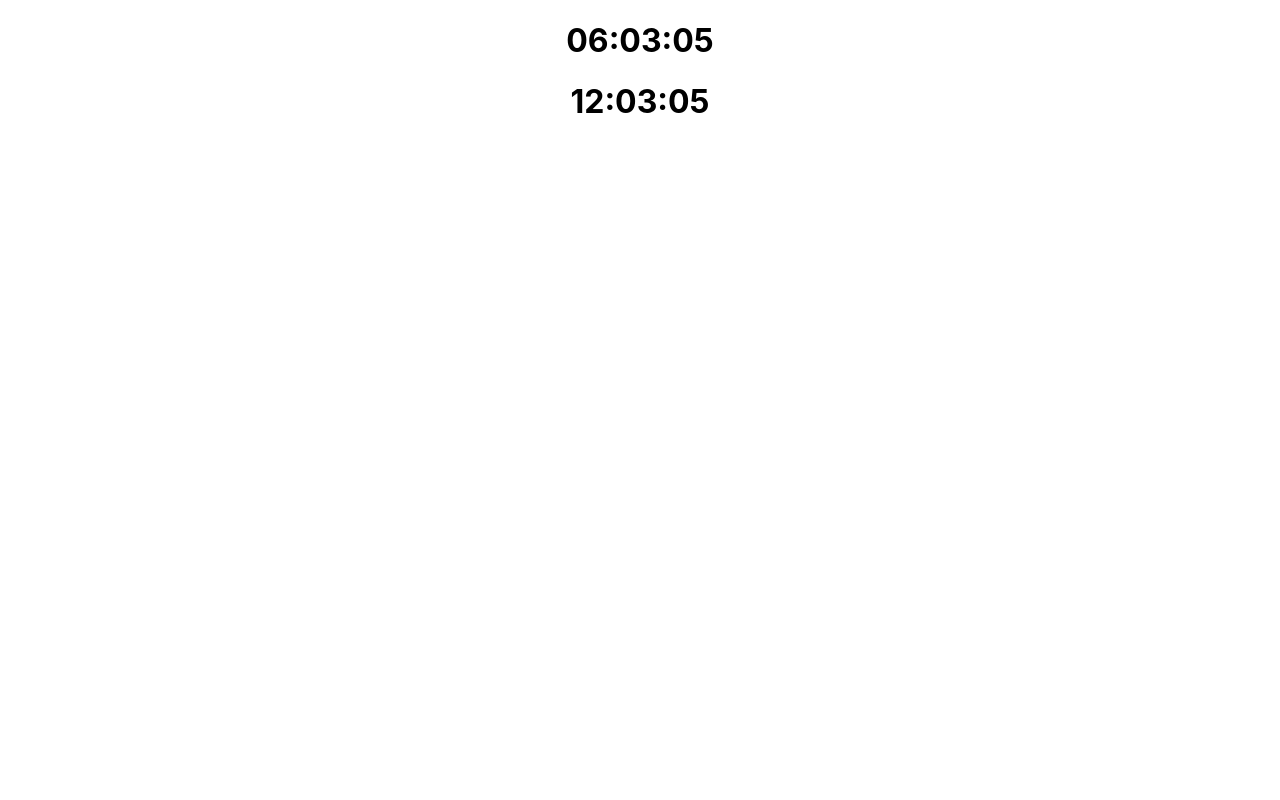
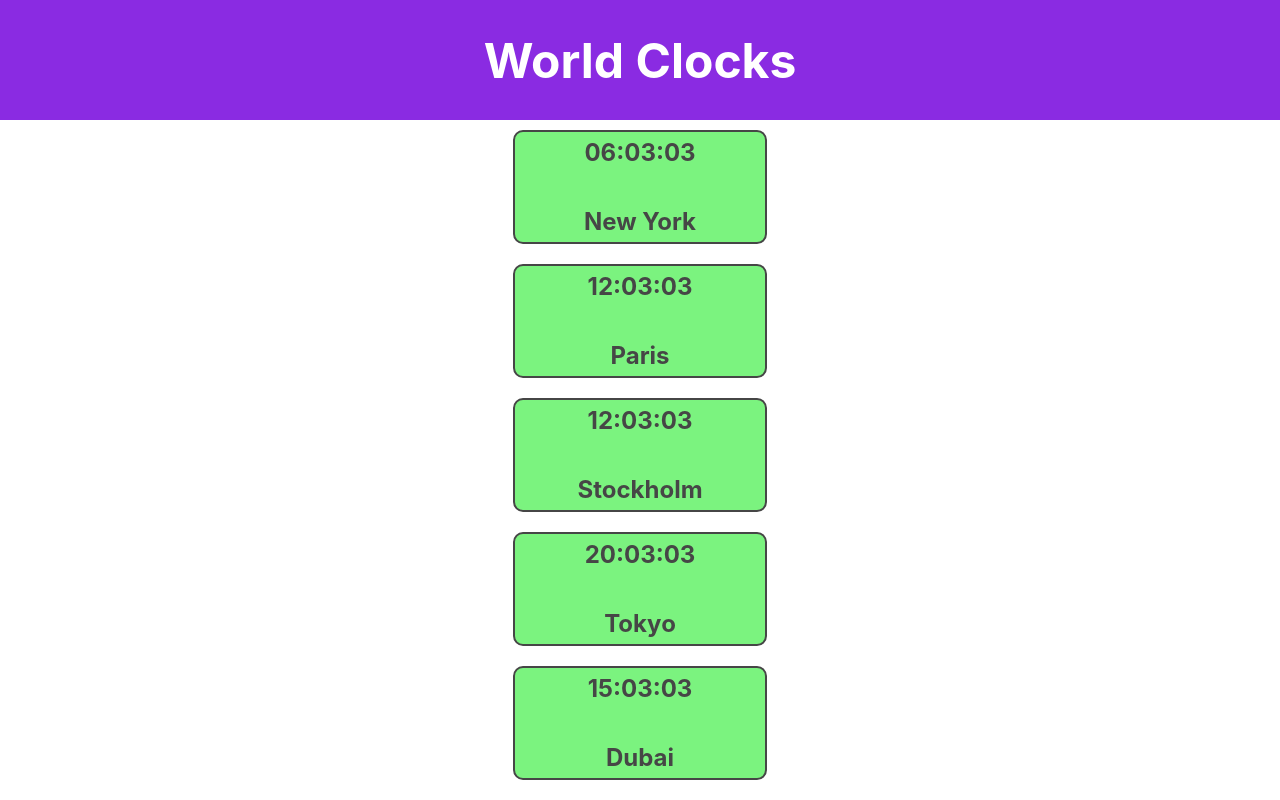
Before and after one commit to PhilippeLeopoldie/reactWorldClocks, a React (Create React App) app in the folder world-clocks/: page / in a window 1280 px wide. Built offline with nearby package versions, Linux system fonts and the light colour scheme.

Commit message:
add styling

```diff
--- a/world-clocks/src/App.css
+++ b/world-clocks/src/App.css
@@ -1,5 +1,9 @@
 .App {
   text-align: center;
+  display: flex;
+  flex-direction: column;
+  align-items: center;
+  justify-content: center;
 }
 
 .App-logo {
--- a/world-clocks/src/components/Board.tsx
+++ b/world-clocks/src/components/Board.tsx
@@ -1,12 +1,17 @@
 import React from 'react';
 import Clock from "./Clock";
+import './BoardStyle.css';
 
 const Board = () => {
     return (
-        <>
-        <Clock timeZone ='America/New_York'/>
-        <Clock timeZone ='Europe/Paris'/>
-        </>
+        <div className='boarderContainer'>
+        <div className="title">World Clocks</div>
+        <Clock timeZone ='America/New_York' city='New York'/>
+        <Clock timeZone ='Europe/Paris' city='Paris'/>
+        <Clock timeZone ='Europe/Stockholm' city='Stockholm'/>
+        <Clock timeZone ='Asia/Tokyo' city='Tokyo'/>
+        <Clock timeZone ='Asia/Dubai' city='Dubai'/>
+        </div>
     )
 }
 
--- /dev/null
+++ b/world-clocks/src/components/BoardStyle.css
@@ -0,0 +1,18 @@
+.boarderContainer{
+    width: 100%;
+    display: flex;
+    flex-direction: column;
+    justify-content: center;
+    align-items: center;
+}
+.title{
+    display: flex;
+    justify-content: center;
+    align-items: center;
+    height: 120px;
+    width: 100%;
+    background-color: blueviolet;
+    font-size: 3rem;
+    font-weight: bold;
+    color: white;
+}
--- a/world-clocks/src/components/Clock.tsx
+++ b/world-clocks/src/components/Clock.tsx
@@ -1,6 +1,8 @@
-import React, { useEffect, useState } from 'react';
+import React, { useState } from 'react';
+import './clockStyle.css';
 type clockProps = {
     timeZone : string
+    city: string
 }
 
 const Clock = (props : clockProps ) => {
@@ -11,7 +13,13 @@ const Clock = (props : clockProps ) => {
     /*useEffect(() => {
         setTime(new Date().toLocaleTimeString('en-GB', {timeZone : props.timeZone}))
     },[])*/
-    return (<h1>{time}</h1>);
+    return (
+        <div className="clockWrapper">
+          <h2>{time}</h2>
+          <h2> {props.city}</h2>
+        </div>
+
+    );
 }
 
 export default Clock;
--- /dev/null
+++ b/world-clocks/src/components/clockStyle.css
@@ -0,0 +1,14 @@
+.clockWrapper{
+    display: flex;
+    flex-direction: column;
+    justify-content: center;
+    align-items: center;
+    height: 100px;
+    width: 240px;
+    background-color: rgb(123, 243, 127);
+    margin: 10px;
+    color: rgb(70, 70, 70);
+    padding: 5px;
+    border-radius: 10px;
+    border: 2px solid rgb(70, 70, 70);
+}
```
